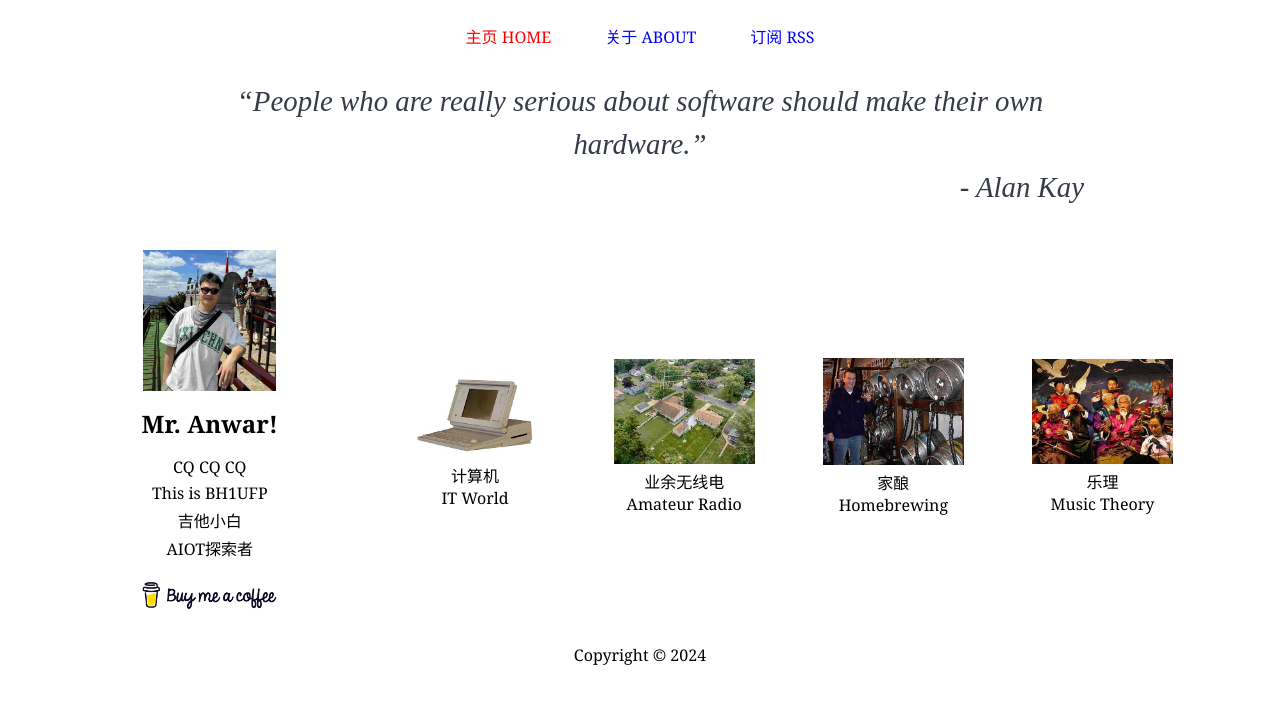
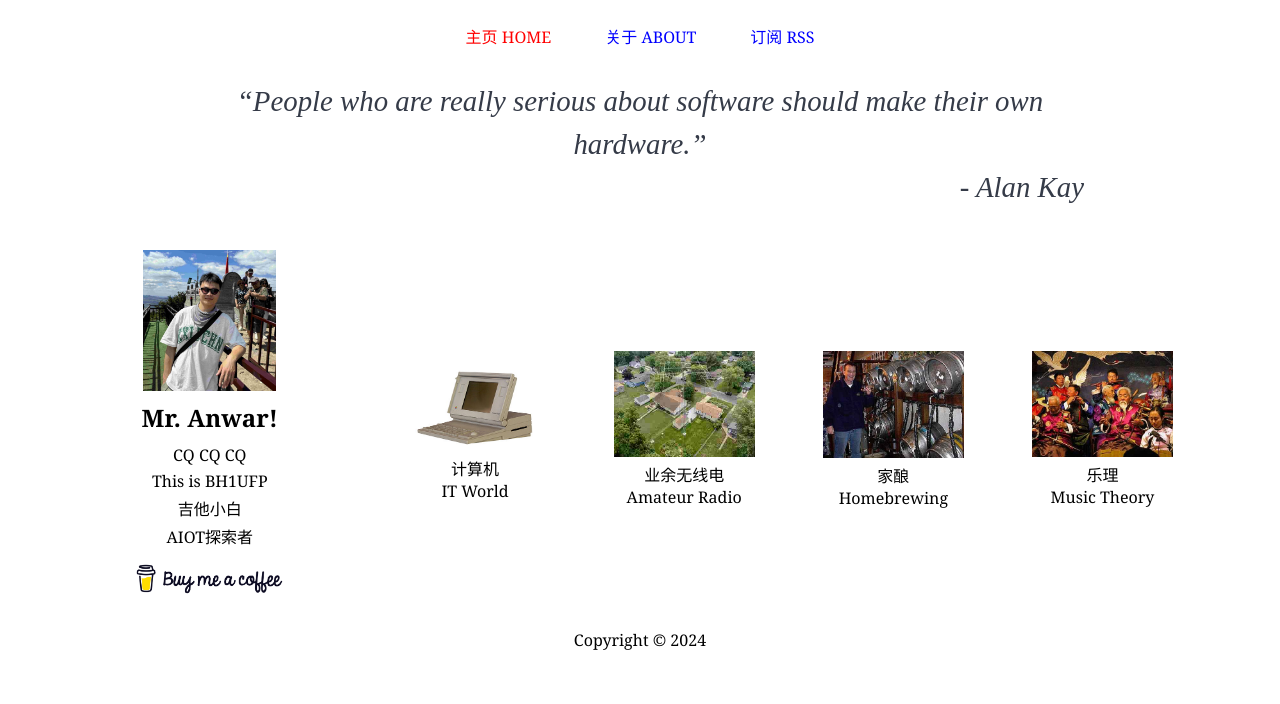
Before and after one commit to Crocboy-0501/Crocboy-0501.github.io, a Jekyll site: the page built from index.html, in a window 1280 px wide. Shown: the top 704 px of the page. Built offline with Jekyll 4.4.1, drawn with Linux system fonts in a browser that asks for light colours.

Commit message:
add buy me coffee icon

```diff
--- a/_includes/profile.html
+++ b/_includes/profile.html
@@ -9,7 +9,7 @@
     </ul>
     <div>
         <a href="https://buymeacoffee.com/lovelinux">
-            <img src="/assets/images/bmc-full logo.png" style="max-width: 60%;" alt="buy me a coffee">
+            <img src="/assets/images/bmc-full logo.png" style="max-width: 65%;" alt="buy me a coffee">
         </a>
     </div>
 </div>
--- a/_sass/main.scss
+++ b/_sass/main.scss
@@ -99,7 +99,7 @@ li{
     padding: 8px;
     display: flex;
     flex-direction: column;
-    gap: 16px;
+    gap: 10px;
     justify-content: center;
     align-items: center;
     grid-column: 1/2;
```
